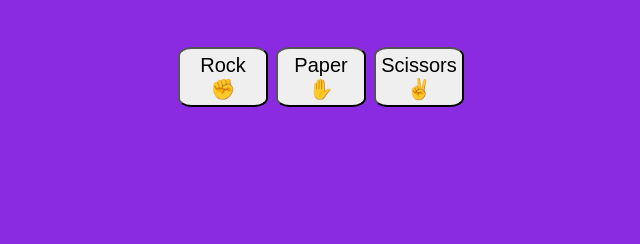
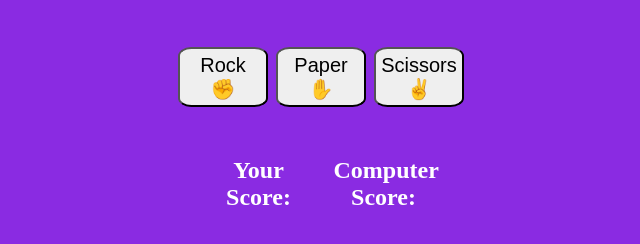
Before and after one commit to ZachHudy/RockPaperScissors, a plain HTML site: page index.html in a window 1280 px wide. Shown: the part 92-336 px from the top of the page, without its empty margins (319-959 px from the left). Drawn offline with Linux system fonts and the light colour scheme.

Commit message:
Add output location for wins and create structuring

```diff
--- a/index.html
+++ b/index.html
@@ -15,8 +15,18 @@
             <button id="paper" class="btn">Paper<br>&#9995;</button>
             <button id="scissors" class="btn">Scissors<br>&#9996;</button>
         </section>
-        <div class="results">
-
+        <div id="results">
+            <div id="win-counts">
+                <div id="user-score" class="scoreboard">
+                    <h2>Your Score: </h2>
+                </div>
+                <div id="computer-score" class="scoreboard">
+                    <h2>Computer Score: </h2>
+                </div>
+            </div>
+            <div id="round-winner">
+                <h1 id="win-output"></h1>
+            </div>
         </div>
         <script src="./scripts/main.js"></script>
     </body>
--- a/scripts/main.js
+++ b/scripts/main.js
@@ -2,6 +2,8 @@ let wins = 0;
 let losses = 0;
 let ties = 0;
 let gameCount = 0;
+
+
 
 let btns = document.querySelectorAll('.btn');
 btns.forEach((btn) => {
--- a/styles/styles.css
+++ b/styles/styles.css
@@ -14,6 +14,7 @@ body {
     background-color: blueviolet;
     display: flex;
     flex-direction: column;
+    color: white;
 }
 
 header {
@@ -25,6 +26,21 @@ header {
     justify-content: center;
     align-items: center;
     gap: 8px;
+    margin-bottom: 50px;
+}
+
+#win-counts {
+    display: flex;
+    justify-content: center;
+    gap: 25px;
+}
+
+.scoreboard {
+    display: flex;
+    flex-direction: column;
+    width: 100px;
+    height: 100px;
+    text-align: center;
 }
 
 /*
@@ -43,5 +59,4 @@ Button Styling
 h1,
 h3 {
     text-align: center;
-    color: white;
 }
```
